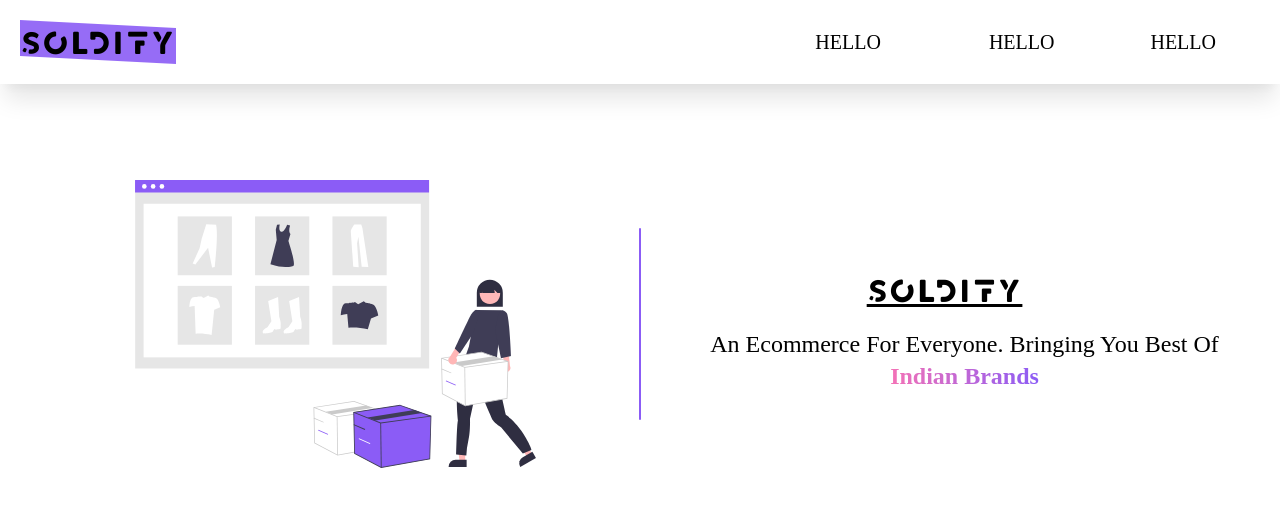
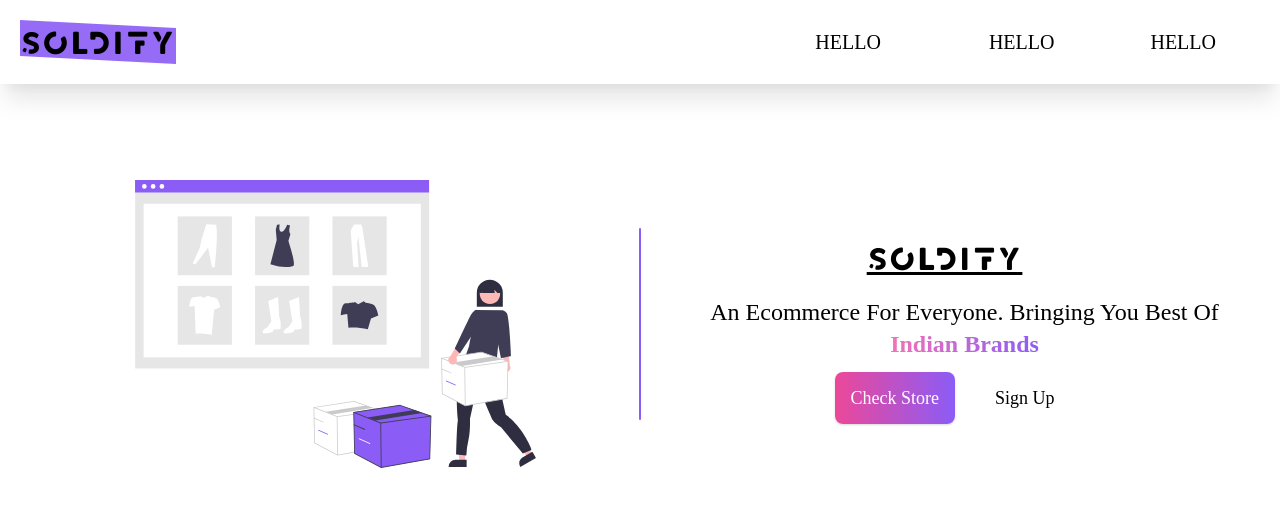
Before and after one commit to AbhishekRauthan/Soldify, a React (Vite) app: page / in a window 1280 px wide. Shown: the top 506 px of the page. Built offline with nearby package versions, Linux system fonts and the light colour scheme; a web font is replaced by a local one.

Commit message:
added axios and a primary and secondary Button component

```diff
--- a/package.json
+++ b/package.json
@@ -7,6 +7,7 @@
     "serve": "vite preview --host"
   },
   "dependencies": {
+    "axios": "^0.21.1",
     "react": "^17.0.0",
     "react-dom": "^17.0.0",
     "react-redux": "^7.2.4",
--- /dev/null
+++ b/src/components/Button.tsx
@@ -0,0 +1,32 @@
+import React, { FC, ButtonHTMLAttributes } from "react";
+
+interface Props extends ButtonHTMLAttributes<HTMLButtonElement> {
+  secondary?: boolean;
+}
+
+const Button: FC<Props> = ({ children, secondary, ...rest }) => {
+  if (secondary) {
+    return (
+      <div className="relative peer">
+        <button
+          className="font-proza hover:translate-x-3 delay-100 duration-300 ease-in-out peer text-lg"
+          {...rest}
+        >
+          {children}
+        </button>
+        <span className="absolute left-0 top-0 h-full w-0 peer-hover:w-1 peer-hover:bg-gradient-to-b from-pink-500 to-purple-500 delay-100 duration-300 ease-in-out rounded-full hidden md:block" />
+      </div>
+    );
+  } else {
+    return (
+      <button
+        className="py-3 px-4 block rounded-lg bg-gradient-to-r from-pink-500 to-purple-500 text-white duration-300 delay-150 ease-in-out hover:-translate-y-3 shadow hover:shadow-2xl font-proza text-lg"
+        {...rest}
+      >
+        {children}
+      </button>
+    );
+  }
+};
+
+export default Button;
--- a/src/pages/index.tsx
+++ b/src/pages/index.tsx
@@ -1,5 +1,6 @@
 import React from "react";
 import Shopping from "../assets/shopping.svg";
+import Button from "../components/Button";
 
 const Home = () => {
   return (
@@ -23,6 +24,10 @@
                 indian brands
               </span>
             </p>
+            <div className="mx-auto mt-3 space-x-10 flex items-center">
+              <Button>Check Store</Button>
+              <Button secondary>Sign Up</Button>
+            </div>
           </div>
         </div>
       </section>
```
Also changed, not shown: 1 other file (tests, documents, lock files or other folders).
